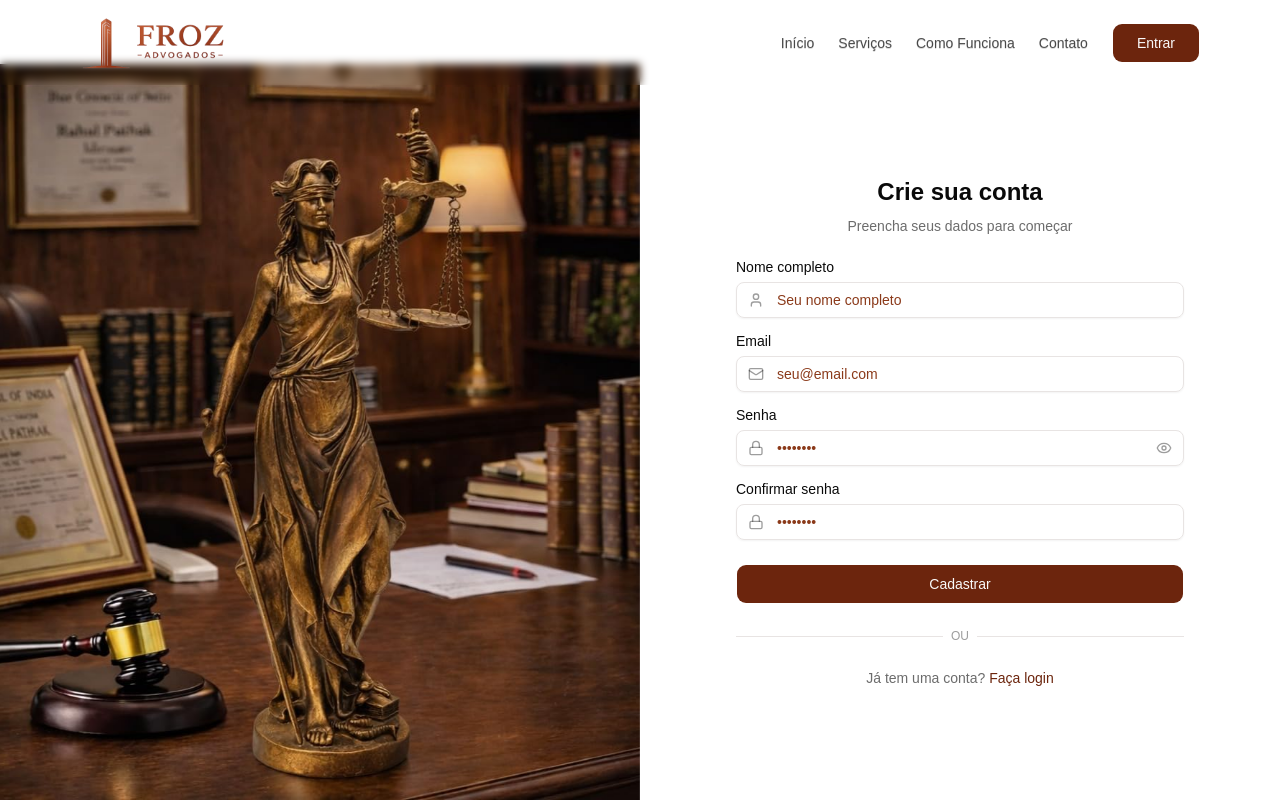
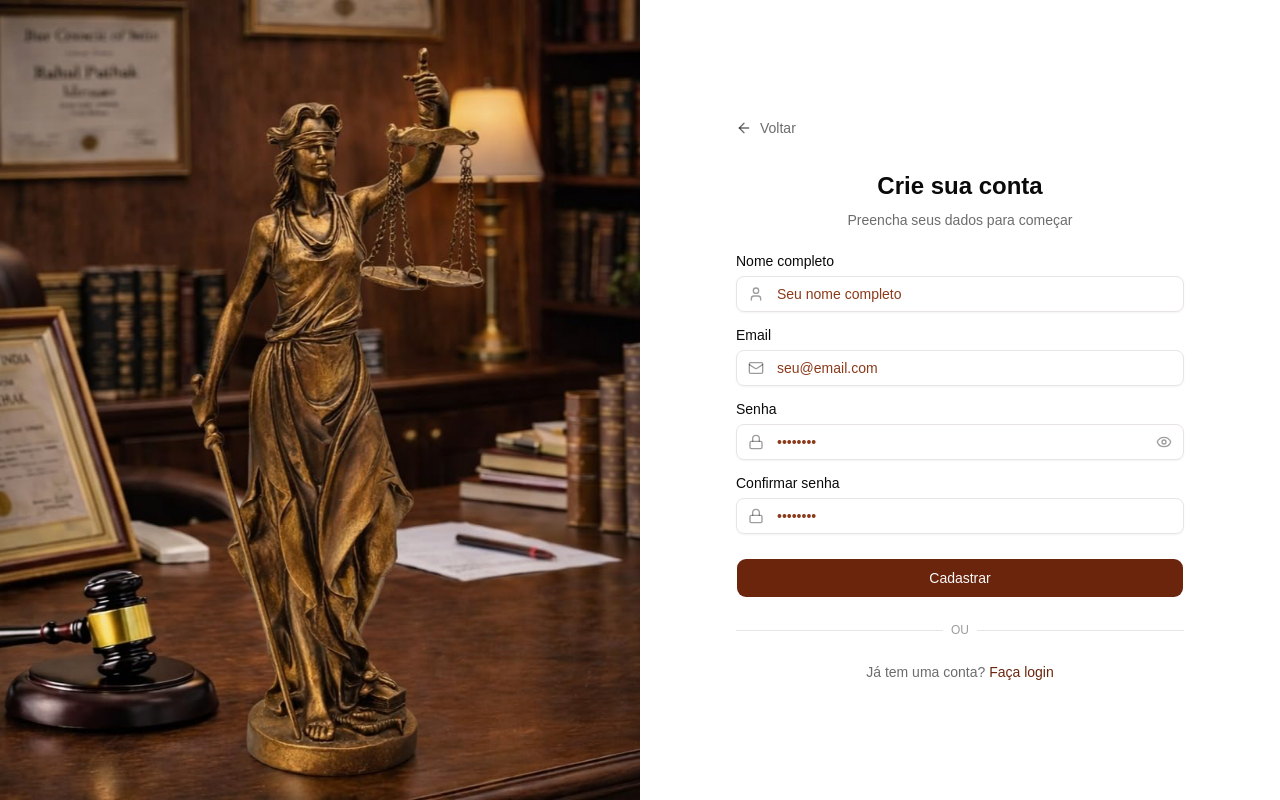
Before and after one commit to vinicius-dsr/froz-adv-app, a Next.js app: page /cadastro in a window 1280 px wide. Built offline with nearby package versions, Linux system fonts and the light colour scheme.

Commit message:
Cadastro: remover Header e adicionar botão Voltar para /login

```diff
--- a/src/pages/cadastro.tsx
+++ b/src/pages/cadastro.tsx
@@ -2,8 +2,7 @@
 
 import { useState } from "react";
 import Link from "next/link";
-import { Mail, Lock, User, Eye, EyeOff } from "lucide-react";
-import { Header } from "@/components/header";
+import { Mail, Lock, User, Eye, EyeOff, ArrowLeft } from "lucide-react";
 import { Input } from "@/components/ui/input";
 import { Label } from "@/components/ui/label";
 import { buttonVariants } from "@/components/ui/button";
@@ -20,12 +19,18 @@ export default function CadastroPage() {
         description="Cadastre-se na Froz Advogados e tenha acesso a serviços jurídicos de forma prática e segura."
         url="/cadastro"
       />
-      <Header />
-      <div className="grid min-h-screen grid-cols-1 pt-16 lg:grid-cols-2">
+      <div className="grid min-h-screen grid-cols-1 lg:grid-cols-2">
         <div className="relative hidden bg-[url('/image.jpg')] bg-cover bg-center backdrop-blur-sm lg:block" />
 
         <div className="flex items-center justify-center px-6 py-12">
           <div className="w-full max-w-md">
+            <Link
+              href="/login"
+              className="mb-8 inline-flex items-center gap-2 text-sm font-medium text-foreground/60 transition-colors hover:text-primary"
+            >
+              <ArrowLeft className="size-4" />
+              Voltar
+            </Link>
             <div className="flex flex-col gap-6">
               <div className="flex flex-col gap-2 text-center">
                 <h1 className="text-2xl font-bold text-foreground">
```
